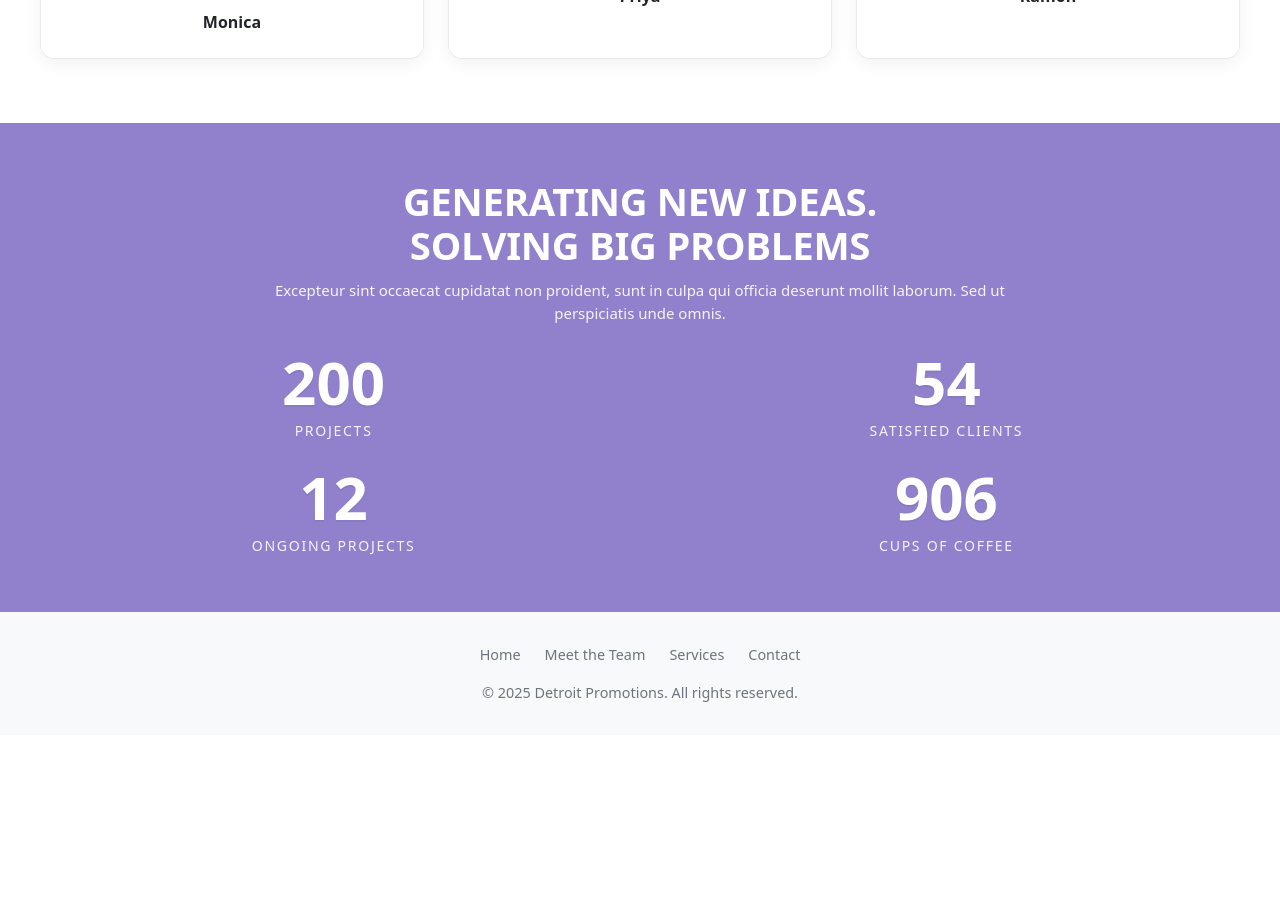
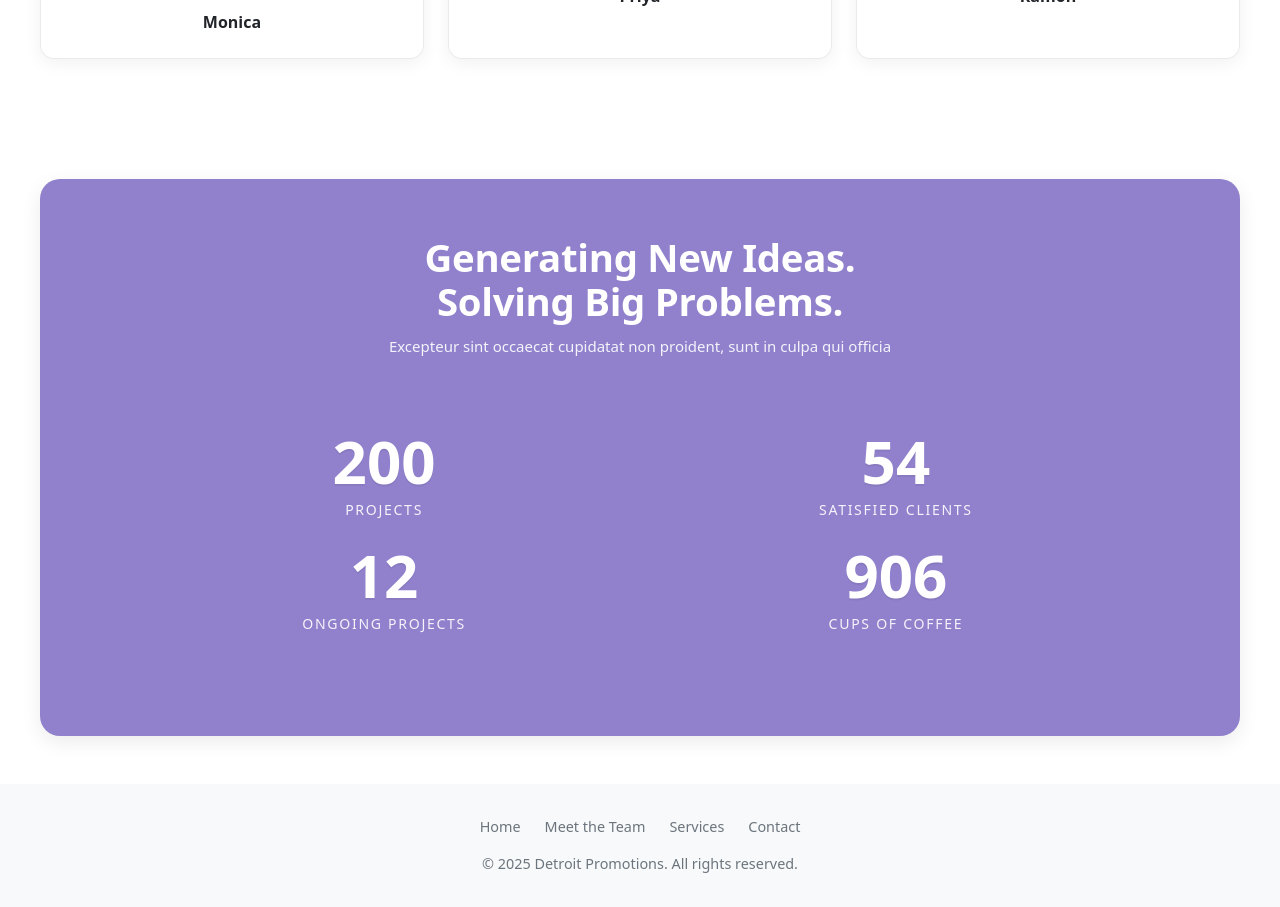
Before and after one commit to KyleVandenbossche/detroit-promotions, a React (Create React App) app: page / in a window 1280 px wide. Shown: the part 2740-3647 px from the top of the page. Before the commit the page ends 3475 px from the top, so only its background shows below. Built offline with nearby package versions, Linux system fonts and the light colour scheme.

Commit message:
updated section at bottom of home counter

```diff
--- a/src/components/Home.js
+++ b/src/components/Home.js
@@ -26,12 +26,13 @@ import essentialNeuropsychology from "../photos/clients/essential_neuropsycholog
 import primaryPink from "../photos/clients/Primary_Pink.png";
 import silverShamrocks from "../photos/clients/the-silver-shamrocks-stacked-logo.png";
 
-/* ✅ These two files (your hero photos) */
+/* hero photos */
 import rightImage from "../photos/157A7839 (1).jpg";
 import leftImage from "../photos/157A7985.jpg";
 
 /* ===========================
    Inline Counters component
+   (now uses section > shell > impact-card)
 =========================== */
 function CountersSection() {
   const sectionRef = React.useRef(null);
@@ -40,20 +41,18 @@ function CountersSection() {
   React.useEffect(() => {
     const el = sectionRef.current;
     if (!el) return;
-
     const counters = Array.from(el.querySelectorAll("[data-end]"));
 
     function animateCounter(node) {
       const end = parseInt(node.getAttribute("data-end"), 10) || 0;
-      const duration = parseInt(node.getAttribute("data-duration"), 10) || 1200; // ms
-      const start = 0;
+      const duration = parseInt(node.getAttribute("data-duration"), 10) || 1200;
       let startTs = null;
 
       function tick(ts) {
         if (!startTs) startTs = ts;
         const progress = Math.min((ts - startTs) / duration, 1);
-        const eased = 1 - Math.pow(1 - progress, 3); // easeOutCubic
-        const current = Math.floor(start + (end - start) * eased);
+        const eased = 1 - Math.pow(1 - progress, 3);
+        const current = Math.floor(end * eased);
         node.textContent = current.toLocaleString();
         if (progress < 1) requestAnimationFrame(tick);
         else node.textContent = end.toLocaleString();
@@ -79,15 +78,15 @@ function CountersSection() {
   }, []);
 
   return (
-    <section className="impact-counters">
+    <section className="section">
       <div className="shell">
-        <h2 className="impact-title">
-          GENERATING NEW IDEAS. <br className="hide-sm" />
-          SOLVING BIG PROBLEMS
-        </h2>
+        <div className="impact-card">
+          <h3 className="impact-title">
+            Generating New Ideas. <br className="hide-sm" />
+            Solving Big Problems.
+          </h3>
           <p className="impact-sub">
-          Excepteur sint occaecat cupidatat non proident, sunt in culpa qui officia deserunt mollit
-          laborum. Sed ut perspiciatis unde omnis.
+            Excepteur sint occaecat cupidatat non proident, sunt in culpa qui officia
           </p>
 
           <div className="count-grid" ref={sectionRef}>
@@ -109,68 +108,68 @@ function CountersSection() {
             </article>
           </div>
         </div>
+      </div>
 
-      {/* Integrated CSS for counters */}
+      {/* Integrated CSS just for the counters/card */}
       <style>{`
-       .impact-counters{
+        /* Purple card sits inside the same shell as other sections */
+        .impact-card{
           background:#9181CC;
-  color:#fff; /* better contrast on purple */
-  /* match your .section spacing */
-  padding: clamp(24px, 5vw, 56px) 0;
+          color:#fff;
+          border-radius:20px;
+          padding: clamp(28px, 5vw, 56px);
+          box-shadow:0 6px 20px rgba(0,0,0,0.08);
         }
 
-/* match other section titles (e.g., text-panel h3) */
+        /* Match other section title sizing */
         .impact-title{
           text-align:center;
           font-weight:900;
-  text-transform:uppercase;
           letter-spacing:-0.3px;
           line-height:1.15;
           font-size: clamp(32px, 3vw, 40px);
-  margin: 0 0 12px 0;
+          margin:0 0 12px 0;
         }
 
         .impact-sub{
           text-align:center;
-  max-width: 760px;
-  margin: 0 auto clamp(16px, 3vw, 28px);
+          max-width:760px;
+          margin:0 auto clamp(16px, 3vw, 28px);
           font-size: clamp(15px, 1.05vw, 18px);
           color: rgba(255,255,255,0.9);
         }
 
-/* align grid to shell width and tighten spacing */
         .count-grid{
+          padding: 45px;
           display:grid;
           grid-template-columns: 1fr 1fr;
           gap: clamp(16px, 2vw, 28px);
-  width: 100%;
-  max-width: none;   /* let .shell control the width like other sections */
-  margin: 0 auto;
+          width:100%;
+          margin:0 auto;
         }
 
         .count-card{ text-align:center; }
 
         .count-number{
-  font-weight: 800;
+          font-weight:800;
           font-size: clamp(36px, 6vw, 60px);
           line-height:1;
-  color: #fff;
-  text-shadow: 0 2px 0 rgba(0,0,0,0.06);
+          color:#fff;
+          text-shadow:0 2px 0 rgba(0,0,0,0.06);
         }
 
         .count-label{
-  margin-top: 8px;
+          margin-top:8px;
           font-size: clamp(12px, 1.1vw, 15px);
-  letter-spacing: 0.12em;
-  text-transform: uppercase;
-  color: rgba(255,255,255,0.9);
+          letter-spacing:0.12em;
+          text-transform:uppercase;
+          color:rgba(255,255,255,0.9);
         }
 
-@media (max-width: 640px){
-  .count-grid{ grid-template-columns: 1fr; }
+        @media (max-width:640px){
+          .count-grid{ grid-template-columns:1fr; }
           .hide-sm{ display:none; }
         }
-
       `}</style>
     </section>
   );
@@ -341,7 +340,7 @@ export default function DetroitPromotionsLanding() {
           <div className="dp-logo-scroller" aria-label="Client logos">
             <div className="dp-logo-track">
               {doubled.map((src, i) => {
-                let customHeight = 130; // default
+                let customHeight = 130;
                 if (src === cie || src === walsh || src === wags || src === primaryPink || src === silverShamrocks) customHeight = 85;
                 if (src === lululemon || src === stunningShots || src === contractingRemodelers) customHeight = 250;
                 if (src === mckinley || src === soulbris) customHeight = 160;
@@ -419,7 +418,6 @@ export default function DetroitPromotionsLanding() {
           </div>
         </div>
 
-        {/* Integrated CSS for reviews */}
         <style>{`
           .reviews-section { background:#fff; padding-block: clamp(28px, 5vw, 64px); }
           .reviews-title { text-align:center; font-size: clamp(28px, 3vw, 40px); font-weight:800; letter-spacing:-0.3px; margin:0 0 clamp(20px, 3vw, 32px) 0; color:#111; }
@@ -435,7 +433,7 @@ export default function DetroitPromotionsLanding() {
         `}</style>
       </section>
 
-      {/* ===== Section 5: Impact Counters ===== */}
+      {/* ===== Section 5: Impact Counters (now aligned via shell) ===== */}
       <CountersSection />
     </div>
   );
```
Lines whose indentation alone changed are shown as unchanged.
